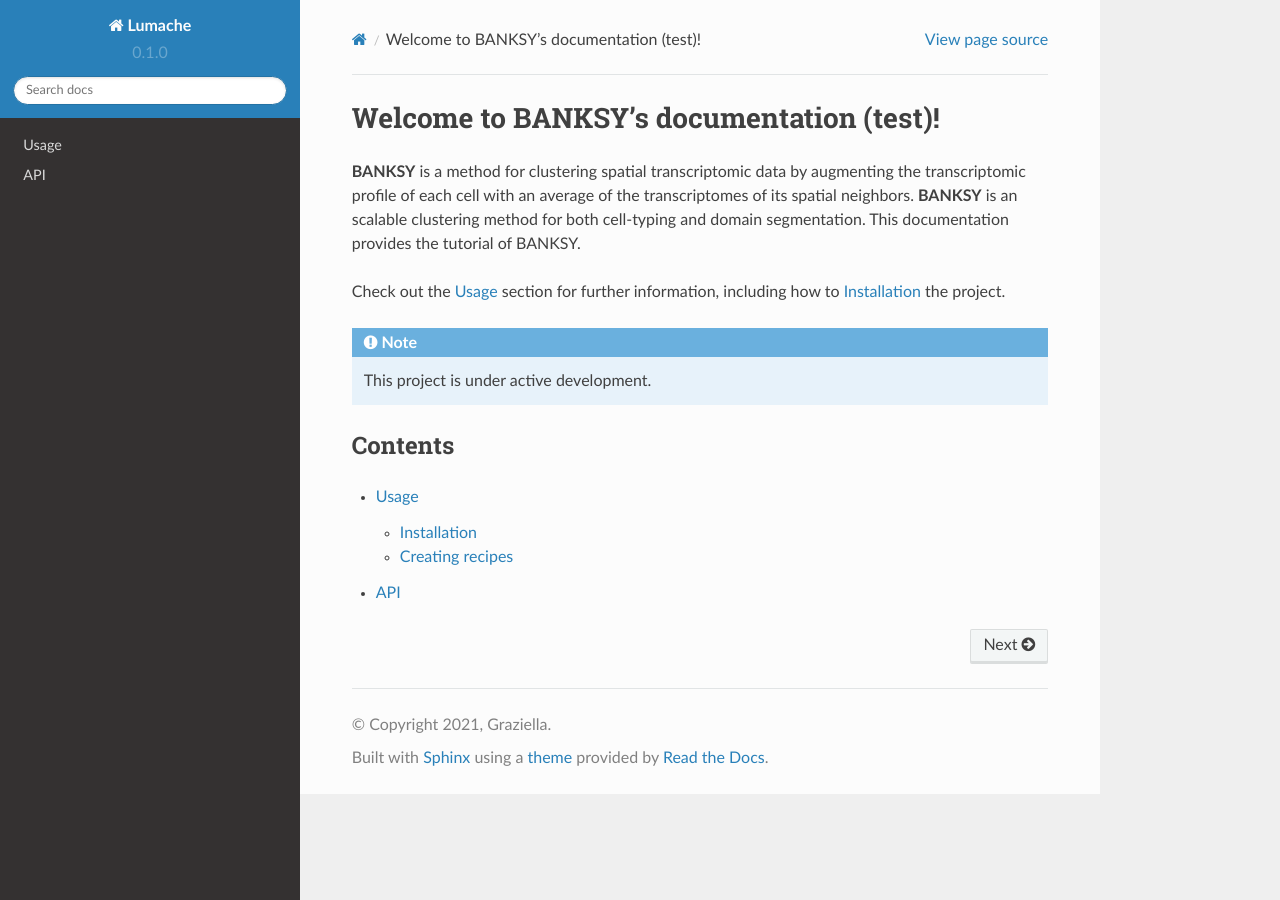
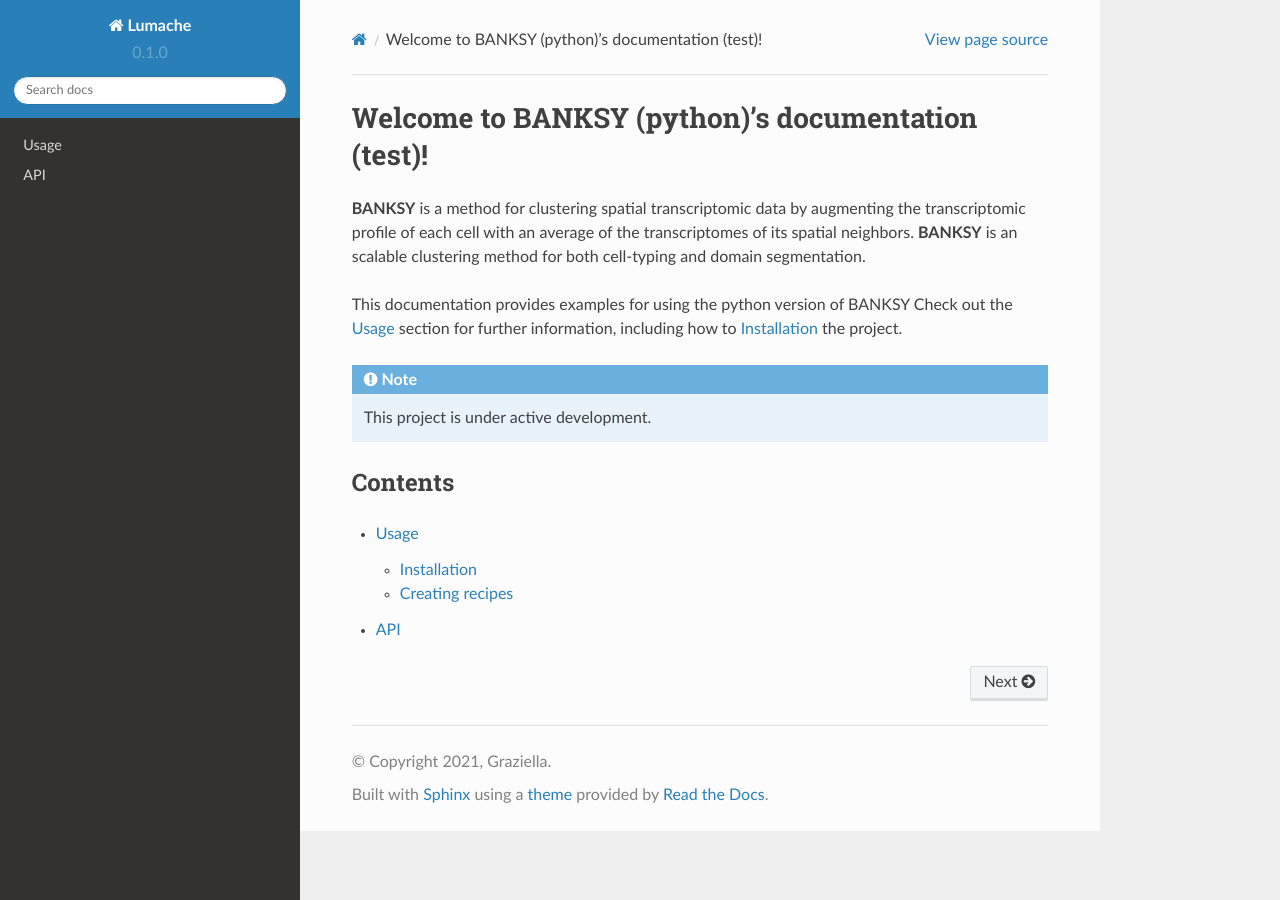
Before and after one commit to yifei-1021/read-the-docs, a Sphinx documentation site: the page built from docs/source/index.rst, in a window 1280 px wide. Built offline with Sphinx 7.4.7 and the Read the Docs theme 2.0.0, drawn with Linux system fonts in a browser that asks for light colours.

Commit message:
Update index.rst

```diff
--- a/docs/source/index.rst
+++ b/docs/source/index.rst
@@ -1,8 +1,9 @@
-Welcome to BANKSY's documentation (test)!
+Welcome to BANKSY (python)'s documentation (test)!
 ===================================
 
-**BANKSY** is a method for clustering spatial transcriptomic data by augmenting the transcriptomic profile of each cell with an average of the transcriptomes of its spatial neighbors. **BANKSY** is an scalable clustering method for both cell-typing and domain segmentation. This documentation provides the tutorial of BANKSY.
+**BANKSY** is a method for clustering spatial transcriptomic data by augmenting the transcriptomic profile of each cell with an average of the transcriptomes of its spatial neighbors. **BANKSY** is an scalable clustering method for both cell-typing and domain segmentation.
 
+This documentation provides examples for using the python version of BANKSY
 Check out the :doc:`usage` section for further information, including
 how to :ref:`installation` the project.
 
```
